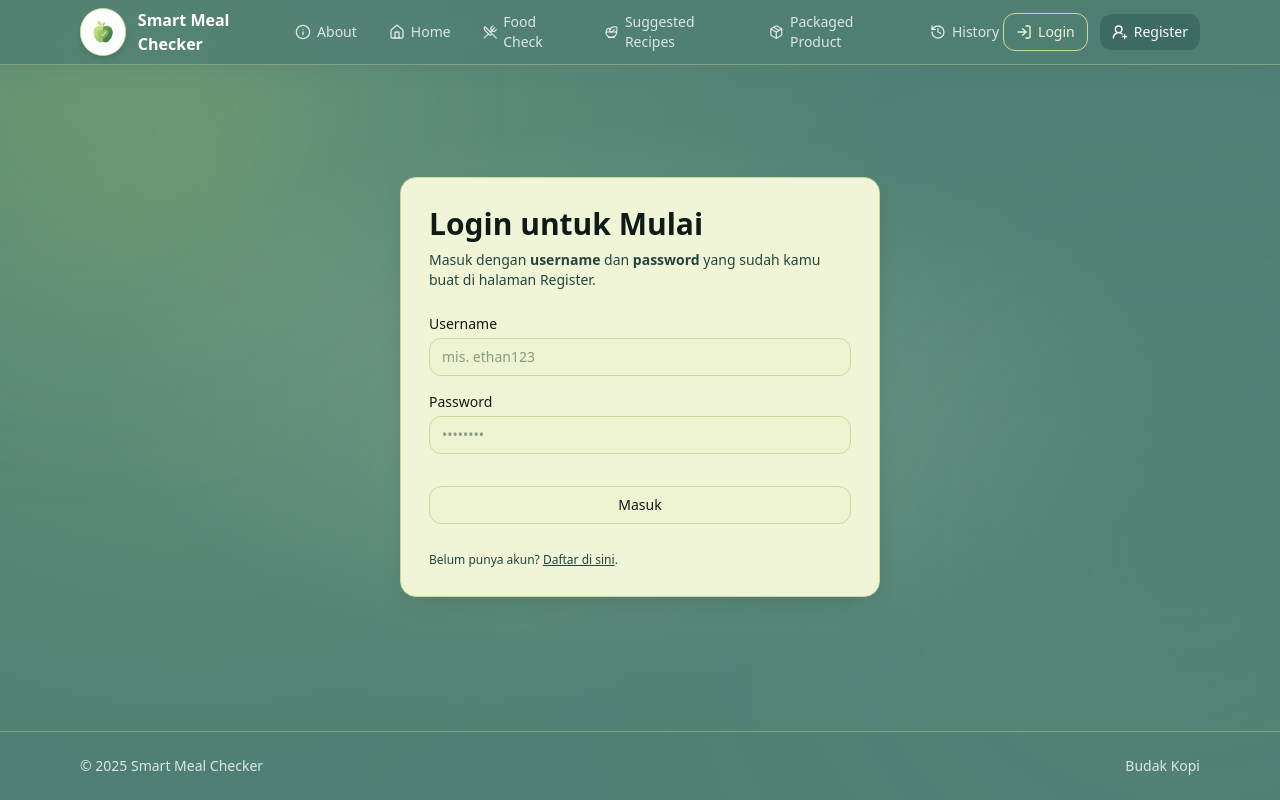
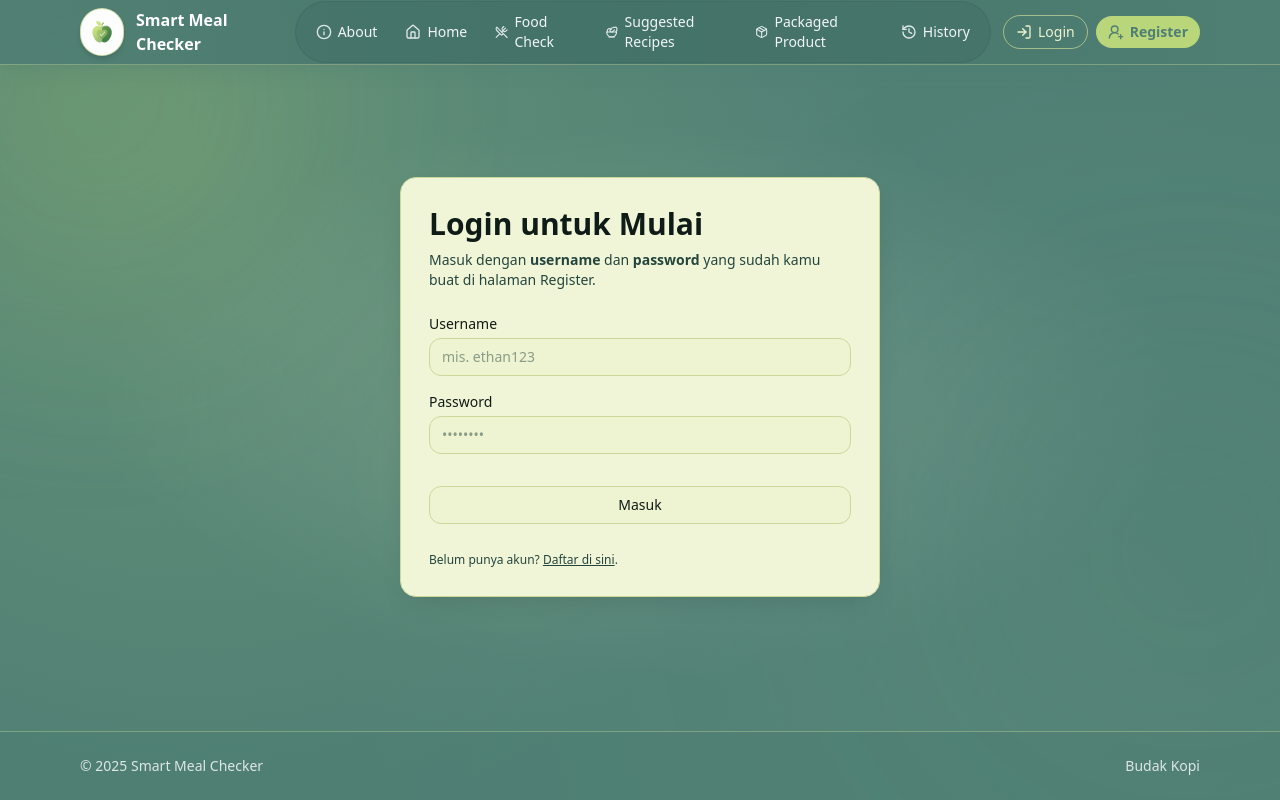
Before and after one commit to clar04/DiabEatHub, a React (Vite) app in the folder frontend/: page /login in a window 1280 px wide. Built offline with nearby package versions, Linux system fonts and the light colour scheme; no server answers.

Commit message:
benerin fe dikit

```diff
--- a/frontend/src/components/Header.jsx
+++ b/frontend/src/components/Header.jsx
@@ -22,7 +22,6 @@ export default function Header() {
   const { profile } = useProfile();
 
   const loggedIn = !!currentUser;
-  const displayName = profile?.username || currentUser || "Guest";
 
   const navLinks = [
     { to: "/", label: "About", icon: Info },
@@ -45,26 +44,30 @@ export default function Header() {
   };
 
   return (
-    <header className="sticky top-0 z-50 backdrop-blur-md bg-brand-900/80 border-b border-line-200/40 shadow-lg shadow-brand-900/20">
-      <div className="mx-auto max-w-6xl px-4 h-16 flex items-center justify-between">
+    <header className="
+      sticky top-0 z-50
+      bg-gradient-to-r from-brand-900/90 via-brand-800/90 to-brand-900/90
+      backdrop-blur-md border-b border-line-200/40
+      shadow-lg shadow-brand-900/25
+    ">
+      <div className="mx-auto max-w-6xl px-4 h-16 flex items-center justify-between gap-3">
 
-        {/* LOGO BULAT */}
+        {/* LEFT — Logo */}
         <Link to="/" className="flex items-center gap-3 group">
-          <div className="w-10 h-10 sm:w-12 sm:h-12 rounded-full bg-surface-100 border border-line-200 overflow-hidden shadow-md group-hover:shadow-lg group-hover:scale-105 transition-all duration-300">
-            <img
-              src={logo}
-              alt="Logo"
-              className="w-full h-full object-cover"
-            />
+          <div className="w-10 h-10 sm:w-12 sm:h-12 rounded-full bg-surface-100/90
+              border border-line-200/70 overflow-hidden shadow-md
+              group-hover:shadow-xl group-hover:scale-105 transition-all duration-300">
+            <img src={logo} alt="Logo" className="w-full h-full object-cover" />
           </div>
 
-          <span className="font-semibold text-white group-hover:text-accent-600 transition-colors duration-300">
+          <span className="font-semibold text-white text-base group-hover:text-accent-400 transition-colors duration-300">
             Smart Meal Checker
           </span>
         </Link>
 
-        {/* NAVIGATION */}
-        <nav className="hidden md:flex items-center gap-6 text-sm">
+        {/* CENTER — Navigation */}
+        <nav className="hidden md:flex items-center">
+          <div className="flex items-center gap-1 rounded-full bg-brand-800/70 px-2 py-1 border border-brand-700/60">
             {navLinks.map(({ to, label, icon: Icon }) => {
               const active = isActive(to);
               return (
@@ -72,36 +75,29 @@ export default function Header() {
                   key={to}
                   to={to}
                   className={
-                  "group relative flex items-center gap-1.5 px-1 py-1 transition-all duration-300 " +
+                    "group flex items-center gap-1.5 rounded-full px-3 py-1.5 text-sm transition-all duration-200 " +
                     (active
-                    ? "text-brand-100 font-medium"
-                    : "text-white/80 hover:text-white hover:scale-105")
+                      ? "bg-accent-500 text-brand-900 font-semibold shadow shadow-accent-500/40"
+                      : "text-brand-50/80 hover:text-white hover:bg-brand-700/70")
                   }
                 >
-                <Icon className="w-4 h-4" />
+                  <Icon className="w-4 h-4 opacity-90" />
                   <span>{label}</span>
-
-                {/* underline */}
-                <span
-                  className={
-                    "absolute bottom-0 left-0 right-0 h-0.5 rounded-full transform origin-left transition-transform duration-300 " +
-                    (active
-                      ? "bg-accent-600 scale-x-100 shadow-sm shadow-accent-600/50"
-                      : "bg-white/30 scale-x-0 group-hover:scale-x-100")
-                  }
-                />
                 </Link>
               );
             })}
+          </div>
         </nav>
 
-        {/* AUTH AREA */}
-        <div className="flex items-center gap-3 text-sm">
+        {/* RIGHT — Auth Buttons */}
+        <div className="flex items-center gap-2 text-sm">
           {loggedIn ? (
             <>
               <Link
                 to="/profile"
-                className="rounded-xl bg-brand-700 text-white px-3 py-2 hover:bg-brand-800 hover:shadow-lg hover:shadow-brand-700/30 hover:scale-105 transition-all duration-300 font-medium flex items-center gap-1.5"
+                className="rounded-full bg-brand-700 text-white px-3 py-1.5
+                  hover:bg-brand-800 hover:shadow-lg hover:shadow-brand-700/40
+                  hover:-translate-y-[1px] transition-all duration-200 flex items-center gap-1.5"
               >
                 <UserRoundPlus className="w-4 h-4" />
                 <span>Profile</span>
@@ -110,7 +106,9 @@ export default function Header() {
               <button
                 type="button"
                 onClick={handleLogout}
-                className="rounded-xl border border-line-200 px-3 py-2 text-surface-100 hover:bg-line-200/20 hover:border-line-200/60 hover:scale-105 transition-all duration-300 flex items-center gap-1.5"
+                className="rounded-full border border-line-200/70 px-3 py-1.5 text-surface-100
+                  hover:bg-line-200/15 hover:border-line-200 hover:shadow-md
+                  hover:-translate-y-[1px] transition-all duration-200 flex items-center gap-1.5"
               >
                 <LogOut className="w-4 h-4" />
                 <span>Logout</span>
@@ -120,7 +118,9 @@ export default function Header() {
             <>
               <Link
                 to="/login"
-                className="rounded-xl border border-line-200 px-3 py-2 text-surface-100 hover:bg-line-200/20 hover:border-line-200/60 hover:scale-105 transition-all duration-300 flex items-center gap-1.5"
+                className="rounded-full border border-line-200/70 px-3 py-1.5 text-surface-100
+                  hover:bg-line-200/15 hover:border-line-200 hover:shadow-md
+                  hover:-translate-y-[1px] transition-all duration-200 flex items-center gap-1.5"
               >
                 <LogIn className="w-4 h-4" />
                 <span>Login</span>
@@ -128,7 +128,9 @@ export default function Header() {
 
               <Link
                 to="/register"
-                className="rounded-xl bg-brand-700 text-white px-3 py-2 hover:bg-brand-800 hover:shadow-lg hover:shadow-brand-700/30 hover:scale-105 transition-all duration-300 font-medium flex items-center gap-1.5"
+                className="rounded-full bg-accent-500 text-brand-900 px-3 py-1.5
+                  hover:bg-accent-400 hover:shadow-lg hover:shadow-accent-500/40
+                  hover:-translate-y-[1px] transition-all duration-200 font-semibold flex items-center gap-1.5"
               >
                 <UserRoundPlus className="w-4 h-4" />
                 <span>Register</span>
--- a/frontend/src/components/home/DailySummary.jsx
+++ b/frontend/src/components/home/DailySummary.jsx
@@ -14,7 +14,7 @@ function todayKey() {
 function Tile({ label, value }) {
   return (
     <div className="rounded-xl bg-surface-100 border border-line-200 px-3 py-2 text-center">
-      <p className="text-sm text-ink-700">{label}</p>
+      <p className="text-sm text-ink-900">{label}</p>
       <p className="font-semibold text-ink-900">{value}</p>
     </div>
   );
--- a/frontend/src/components/packaged/PackagedPanel.jsx
+++ b/frontend/src/components/packaged/PackagedPanel.jsx
@@ -11,7 +11,7 @@ import { searchProductsOFF } from "../../utils/api";
 function NutrientBox({ label, val, unit }) {
   return (
       <div className="rounded-xl bg-surface px-2 py-2 border border-line-200 text-center flex flex-col items-center justify-center">
-          <p className="text-[10px] text-ink-500 mb-0.5 uppercase tracking-wider">{label}</p>
+          <p className="text-[10px] text-ink-900 mb-0.5 uppercase tracking-wider">{label}</p>
           <p className="font-semibold text-ink-900 text-sm">
               {val != null ? `${val} ${unit}` : "-"}
           </p>
@@ -79,13 +79,13 @@ export default function PackagedPanel() {
               <div>
                   <h3 className="font-bold text-ink-900 text-lg leading-tight">{item.name}</h3>
                   {item.brand && (
-                    <p className="text-sm text-ink-600 font-medium">{item.brand}</p>
+                    <p className="text-sm text-ink-900 font-medium">{item.brand}</p>
                   )}
                   {/* Tampilkan Notes jika ada */}
                   {analysis.notes && analysis.notes.length > 0 && (
                       <ul className="mt-2 space-y-1">
                         {analysis.notes.map((note, idx) => (
-                           <li key={idx} className="text-xs text-ink-700 flex items-start gap-1">
+                           <li key={idx} className="text-xs text-ink-900 flex items-start gap-1">
                              <span className="text-brand-600">•</span> {note}
                            </li>
                         ))}
@@ -110,7 +110,7 @@ export default function PackagedPanel() {
         </div>
 
         {/* Info Tambahan */}
-        <div className="text-[10px] text-ink-400 text-center flex justify-center gap-4 border-t border-line-200 pt-2 mt-1">
+        <div className="text-[11px] text-ink-900 text-center flex justify-center gap-4 border-t border-line-200 pt-2 mt-1">
             <span>Fat: {item.fat_g}g</span>
             <span>Sat. Fat: {item.saturated_fat_g}g</span>
             <span>Protein: {item.protein_g}g</span>
@@ -138,7 +138,7 @@ export default function PackagedPanel() {
               Cek
             </Button>
           </div>
-          <p className="mt-2 text-[11px] text-ink-500">
+          <p className="mt-2 text-[11px] text-ink-900">
             Powered by <span className="font-semibold">Spoonacular</span>. Masukkan nama merek spesifik untuk hasil terbaik.
           </p>
         </div>
@@ -167,7 +167,7 @@ export default function PackagedPanel() {
 
       <div className="mt-6 min-h-[120px]">
         {loading && (
-          <div className="flex items-center justify-center py-8 text-sm text-ink-700 animate-pulse">
+          <div className="flex items-center justify-center py-8 text-sm text-ink-800 animate-pulse">
             Menganalisis nutrisi produk...
           </div>
         )}
@@ -179,7 +179,7 @@ export default function PackagedPanel() {
         )}
 
         {!loading && !err && !item && (
-          <div className="text-center py-8 text-sm text-ink-400 border-2 border-dashed border-line-200 rounded-xl">
+          <div className="text-center py-8 text-sm text-ink-900 border-2 border-dashed border-line-200 rounded-xl">
              Hasil pencarian produk akan muncul di sini.
           </div>
         )}
--- a/frontend/src/pages/About.jsx
+++ b/frontend/src/pages/About.jsx
@@ -44,16 +44,8 @@ export default function About() {
           {/* Badge sumber API */}
           <div className="mt-3 flex flex-wrap gap-2 text-xs sm:text-sm">
             <span className="inline-flex items-center gap-1 rounded-full bg-surface-100 px-3 py-1 border border-line-200 text-ink-900">
-              <UtensilsCrossed className="w-4 h-4 stroke-brand-800" />
-              <span>Nutritionix</span>
-            </span>
-            <span className="inline-flex items-center gap-1 rounded-full bg-surface-100 px-3 py-1 border border-line-200 text-ink-900">
               <Salad className="w-4 h-4 stroke-brand-800" />
               <span>Spoonacular</span>
-            </span>
-            <span className="inline-flex items-center gap-1 rounded-full bg-surface-100 px-3 py-1 border border-line-200 text-ink-900">
-              <Package className="w-4 h-4 stroke-brand-800" />
-              <span>Open Food Facts</span>
             </span>
           </div>
 
```
Also changed, not shown: frontend/src/components/food/FoodCheckPanel.jsx (+64 -41 lines). Lines whose indentation alone changed are shown as unchanged.
